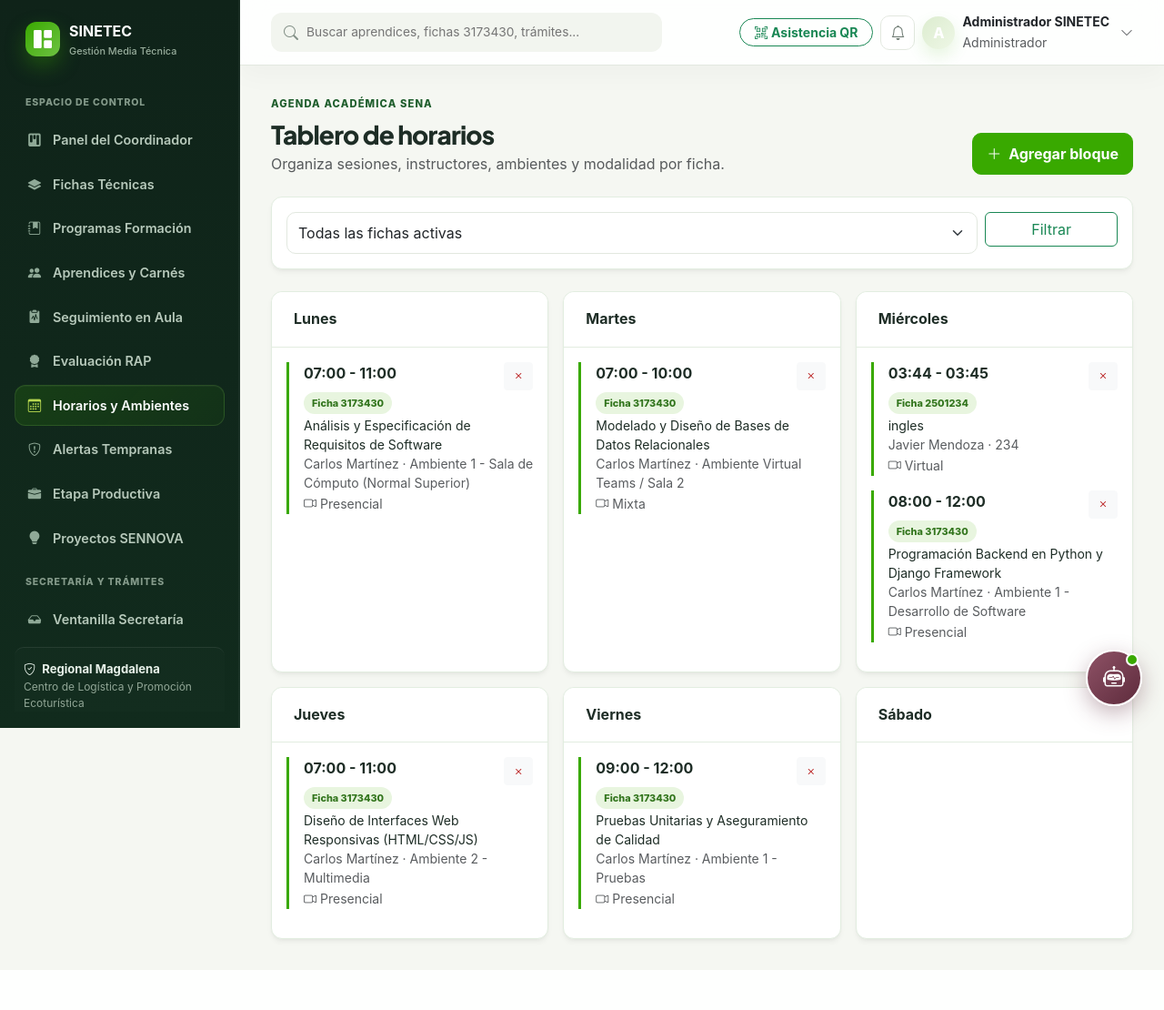
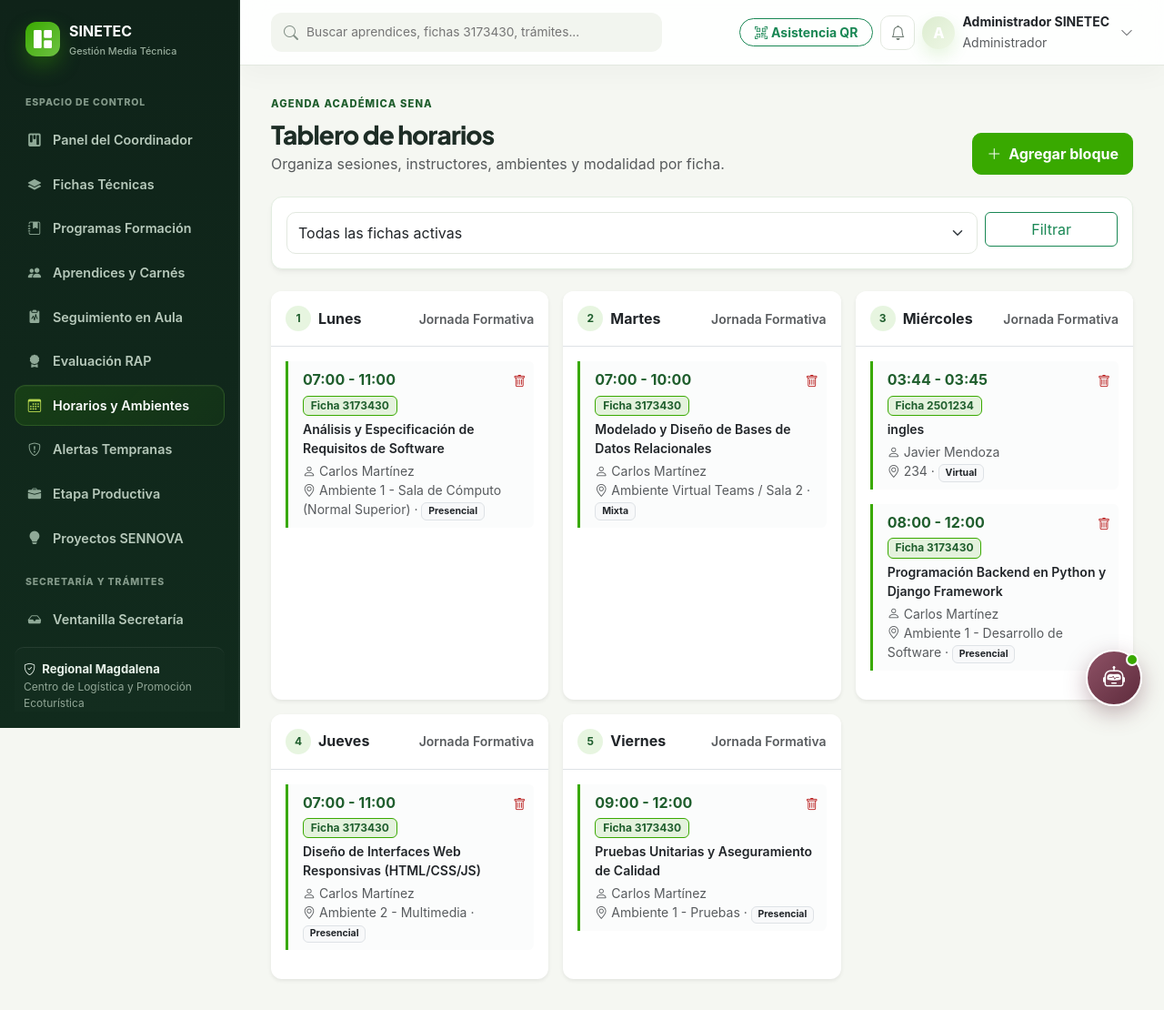
Before and after one commit to mogueafloresmaria-blip/SINETEC, a Django app: page /academico/horarios/ in a window 1280 px wide. Shown: the whole page at 91% size. Before the commit the page ends 1040 px from the top, so only its background shows below. Run offline with Django 5.2, Linux system fonts and the light colour scheme; a user stored in the database is signed in; data comes from the database, SQL or seed files in the repository; both versions use the stored data as it was after the commit.

Commit message:
fix: permitir ingreso de maria con 1234 o Sena2026*, y retirar el sabado de horarios dejando solo lunes a viernes

```diff
--- a/academico/models.py
+++ b/academico/models.py
@@ -242,7 +242,7 @@ class Matricula(models.Model):
 class HorarioFicha(models.Model):
     """Bloque editable del horario formativo de una ficha SENA."""
     DIAS = [(str(indice), nombre) for indice, nombre in enumerate(
-        ('Lunes', 'Martes', 'Miércoles', 'Jueves', 'Viernes', 'Sábado'), start=1
+        ('Lunes', 'Martes', 'Miércoles', 'Jueves', 'Viernes'), start=1
     )]
     MODALIDADES = [('Presencial', 'Presencial'), ('Virtual', 'Virtual'), ('Mixta', 'Mixta')]
 
--- a/templates/academico/horarios.html
+++ b/templates/academico/horarios.html
@@ -3,5 +3,50 @@
 {% block content %}
 <div class="d-flex flex-column flex-lg-row justify-content-between align-items-lg-end gap-3 mb-4"><div><div class="sinetec-eyebrow mb-2">Agenda académica SENA</div><h1 class="sinetec-page-title h3 mb-1">Tablero de horarios</h1><p class="text-muted mb-0">Organiza sesiones, instructores, ambientes y modalidad por ficha.</p></div><a href="{% url 'horario_nuevo' %}" class="btn sinetec-btn sinetec-btn-primary"><i class="bi bi-plus-lg me-1"></i> Agregar bloque</a></div>
 <div class="sinetec-card p-3 mb-4"><form class="row g-2" method="get"><div class="col-md-10"><select class="form-select" name="ficha"><option value="">Todas las fichas activas</option>{% for ficha in fichas %}<option value="{{ ficha.pk }}" {% if ficha_id == ficha.pk|stringformat:'i' %}selected{% endif %}>Ficha {{ ficha.codigo_ficha }} · {{ ficha.programa.denominacion }}</option>{% endfor %}</select></div><div class="col-md-2"><button class="btn btn-outline-success w-100" type="submit">Filtrar</button></div></form></div>
-<div class="row g-3">{% for dia in '123456' %}<div class="col-md-6 col-xl-4"><section class="sinetec-card h-100"><div class="sinetec-card-header"><h2 class="h6 fw-bold mb-0">{% if dia == '1' %}Lunes{% elif dia == '2' %}Martes{% elif dia == '3' %}Miércoles{% elif dia == '4' %}Jueves{% elif dia == '5' %}Viernes{% else %}Sábado{% endif %}</h2></div><div class="p-3">{% for item in horarios %}{% if item.dia == dia %}<div class="border-start border-3 border-success ps-3 mb-3"><div class="d-flex justify-content-between"><strong>{{ item.hora_inicio|time:'H:i' }} - {{ item.hora_fin|time:'H:i' }}</strong><form method="post" action="{% url 'horario_eliminar' item.pk %}">{% csrf_token %}<button class="btn btn-sm btn-light text-danger" title="Eliminar"><i class="bi bi-x"></i></button></form></div><span class="sinetec-status sinetec-status-success">Ficha {{ item.ficha.codigo_ficha }}</span><small class="d-block mt-1">{{ item.tema|default:'Sesión formativa' }}</small><small class="d-block text-muted">{{ item.instructor.get_full_name|default:item.instructor.username }} · {{ item.ambiente|default:'Ambiente por definir' }}</small><small class="text-muted"><i class="bi bi-camera-video me-1"></i>{{ item.modalidad }}</small></div>{% endif %}{% empty %}<div class="text-muted small">Sin sesiones programadas.</div>{% endfor %}</div></section></div>{% endfor %}</div>
+<div class="row g-3">
+    {% for dia in '12345' %}
+    <div class="col-12 col-md-6 col-lg-4">
+        <section class="sinetec-card h-100 shadow-sm border-0">
+            <div class="sinetec-card-header bg-white border-bottom py-3 px-3 d-flex align-items-center justify-content-between">
+                <h2 class="h6 fw-bold mb-0 text-dark d-flex align-items-center gap-2">
+                    <span class="badge bg-success bg-opacity-10 text-success rounded-circle p-2" style="width: 28px; height: 28px; display: inline-flex; align-items: center; justify-content: center; font-size: 0.75rem;">
+                        {{ dia }}
+                    </span>
+                    {% if dia == '1' %}Lunes{% elif dia == '2' %}Martes{% elif dia == '3' %}Miércoles{% elif dia == '4' %}Jueves{% else %}Viernes{% endif %}
+                </h2>
+                <span class="text-muted small">Jornada Formativa</span>
+            </div>
+            <div class="p-3">
+                {% for item in horarios %}
+                    {% if item.dia == dia %}
+                    <div class="border-start border-3 border-success ps-3 mb-3 bg-light bg-opacity-50 p-2 rounded-end">
+                        <div class="d-flex justify-content-between align-items-start">
+                            <strong class="text-success">{{ item.hora_inicio|time:'H:i' }} - {{ item.hora_fin|time:'H:i' }}</strong>
+                            <form method="post" action="{% url 'horario_eliminar' item.pk %}" class="m-0">
+                                {% csrf_token %}
+                                <button class="btn btn-sm btn-link text-danger p-0 ms-2" title="Eliminar bloque" onclick="return confirm('¿Deseas eliminar esta sesión?');">
+                                    <i class="bi bi-trash"></i>
+                                </button>
+                            </form>
+                        </div>
+                        <span class="badge bg-success bg-opacity-10 text-success border border-success border-opacity-25 mt-1">
+                            Ficha {{ item.ficha.codigo_ficha }}
+                        </span>
+                        <div class="small fw-semibold text-dark mt-1">{{ item.tema|default:'Sesión formativa' }}</div>
+                        <div class="small text-muted mt-1">
+                            <i class="bi bi-person me-1"></i>{{ item.instructor.get_full_name|default:item.instructor.username }}
+                        </div>
+                        <div class="small text-muted">
+                            <i class="bi bi-geo-alt me-1"></i>{{ item.ambiente|default:'Ambiente por definir' }} · <span class="badge bg-light text-dark border">{{ item.modalidad }}</span>
+                        </div>
+                    </div>
+                    {% endif %}
+                {% empty %}
+                    <div class="text-muted small py-3 text-center">Sin sesiones programadas.</div>
+                {% endfor %}
+            </div>
+        </section>
+    </div>
+    {% endfor %}
+</div>
 {% endblock %}
```
Also changed, not shown: templates/login.html (+13 -2 lines), usuarios/views.py (+13 -1 lines), db.sqlite3.
